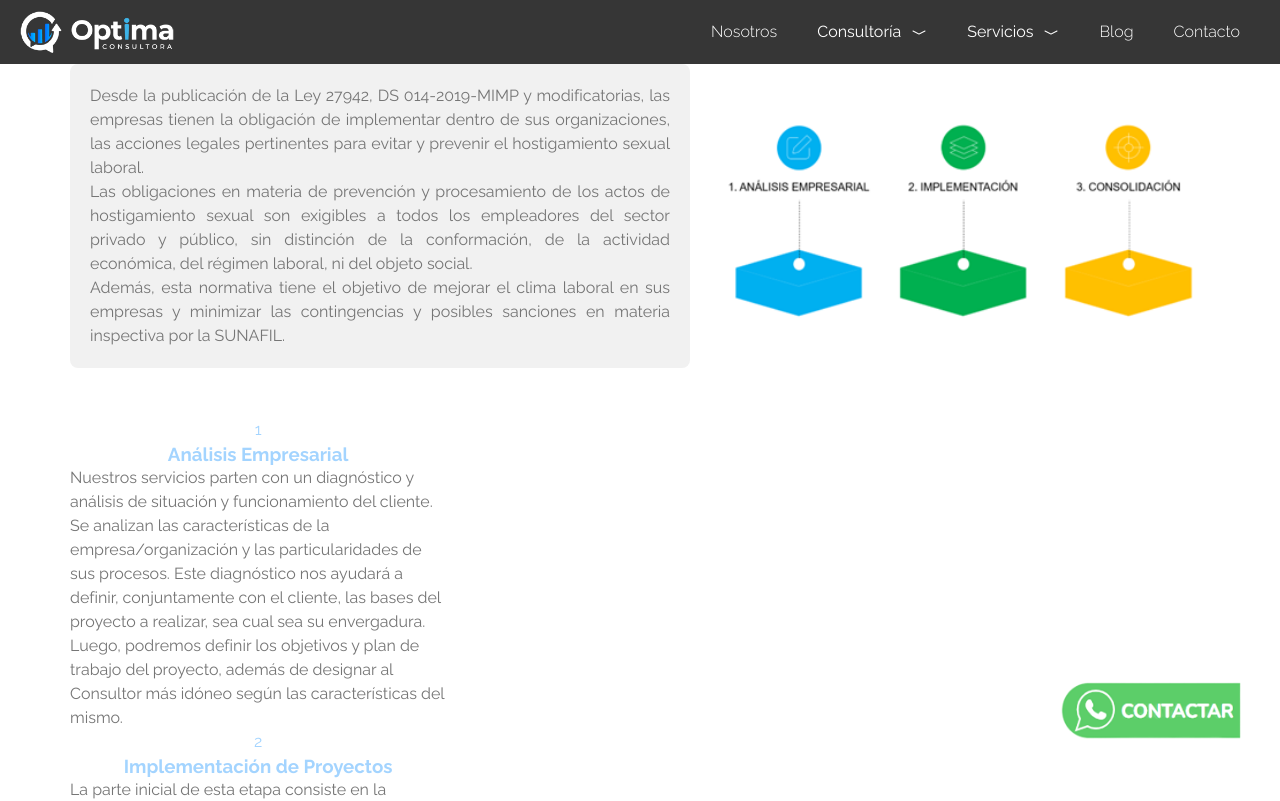
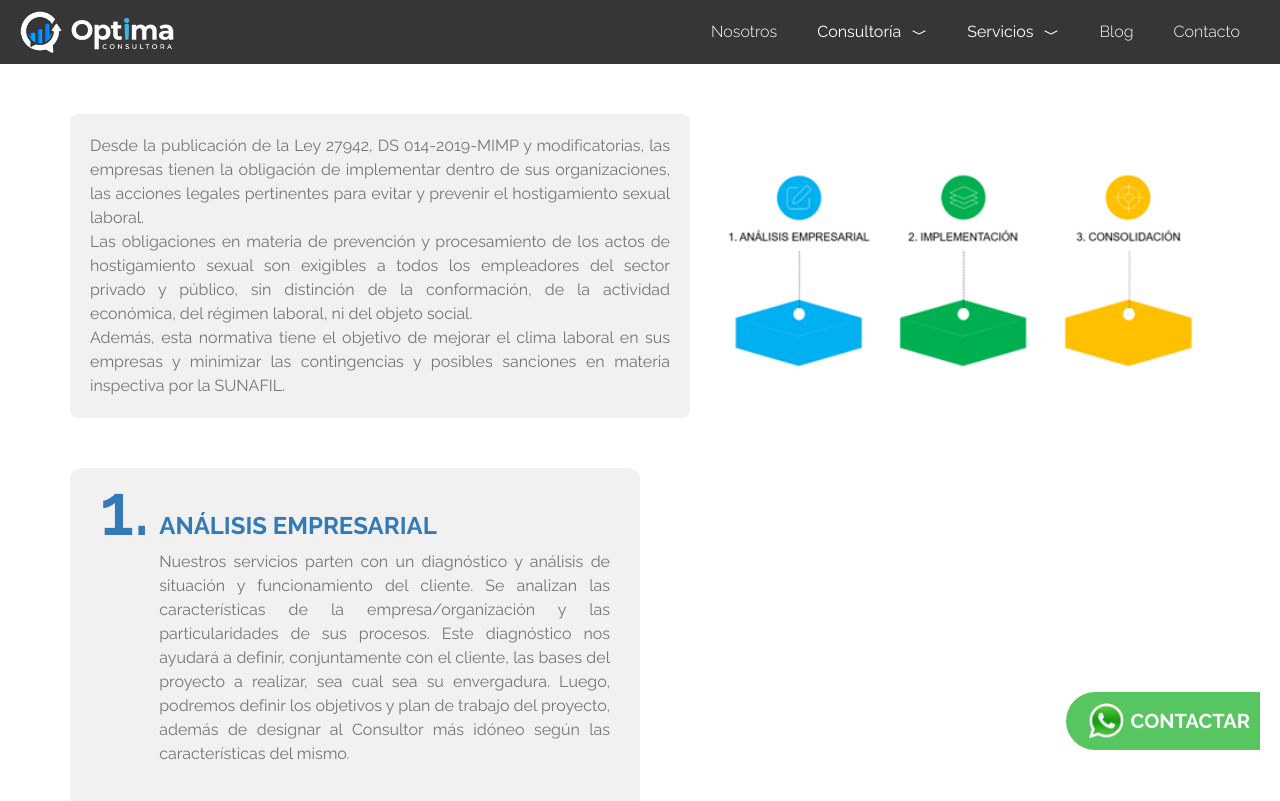
Before and after one commit to JesusBarboza1994/optima-landing, a React (Create React App) app: page /metodo in a window 1280 px wide. Shown: the top 801 px of the page. Built offline with nearby package versions, Linux system fonts and the light colour scheme.

Commit message:
CHORE: method page

```diff
--- a/src/App.js
+++ b/src/App.js
@@ -31,22 +31,28 @@ import SeguridadSaludLaboral from './pages/SeguridadSaludLaboral';
 import Banner from './components/banner';
 import Metodo from './pages/Metodo';
 import Antisoborno from './pages/Antisoborno';
+import { colors } from './styles/colors';
 
 const ContainerImage = styled.div`
   display:flex;
   cursor:pointer;
   align-items:center;
   justify-content:center;
-  width:75px;
-  height:75px;
-  border-radius:50%;
+  // width:200px;
+  padding: 4px 10px 4px 15px;
+  // height:75px;
+  border-radius:36px 0 0 36px;
   background:#4fc359;
   opacity:0.95;
   position:fixed;
   bottom: 50px;
   right: 20px;
+  h2{
+    color:${colors.white};
+    font-size:20px;
+  }
   @media(max-width:650px){
-    right:20px;
+    right:-10px;
     scale:0.8;
   }
 `
@@ -67,7 +73,7 @@ const ContainerImage2 = styled.div`
   }
 `
 const Img = styled.img`
-  height:70px;
+  height:50px;
 `
 
 function App() {
@@ -108,9 +114,10 @@ function App() {
         <Route path="/medio-ambiente/2" element={<Template title={"Medio Ambiente"} descrip={"Capacitaciones"} Main={Medio2} />} />
         <Route path="/medio-ambiente/3" element={<Template title={"Medio Ambiente"} descrip={"Auditoría"} Main={Medio3} />} /> */}
       </Routes>
-      <ContainerImage2 onClick={handleWhatsapp}>
-        <Img src={wsp} alt="imagen"/>
-      </ContainerImage2>
+      <ContainerImage onClick={handleWhatsapp}>
+        <Img src={whatsapp} alt="imagen"/>
+        <h2>CONTACTAR</h2>
+      </ContainerImage>
       <Banner/>
       <Footer/>
     </div>
--- a/src/components/banner.js
+++ b/src/components/banner.js
@@ -2,6 +2,7 @@ import styled from "@emotion/styled"
 import consultoriaorganizacional from "../assets/consultoriaorganizacional.jpg"
 import cotizacion from "../assets/cotizacion.jpg"
 import { colors } from "../styles/colors"
+import { Link } from "react-router-dom"
 const Wrapper = styled.div`
   width:100%;
   display:flex;
@@ -82,8 +83,10 @@ export default function Banner(){
       <TextDiv>
         <div>
           <h1>¿Qué esperas para certificarte?</h1>
-          <h3>Consigue una cotización con nosotros.</h3>
-          <button>Solicitar cotización</button>
+          <h3>Conozcámonos e iniciemos nuevos proyectos juntos</h3>
+          <Link to={"/contacto"}>
+            <button>Solicitar cotización</button>
+          </Link>
         </div>
       </TextDiv>
       <img src={cotizacion} alt="imagen"/>
--- a/src/components/card-home.js
+++ b/src/components/card-home.js
@@ -6,13 +6,11 @@ const Wrapper = styled.div`
   flex-direction:column;
   max-width:510px;
   align-items:center;
-  margin: 0px 20px;
   @media (max-width: 530px) {
     width:100%;
     padding-left:15px;
     padding-right:15px;
     justify-content:center;
-    margin: 0px 60px;
   }
 `
 const Title = styled.div`
@@ -21,6 +19,9 @@ const Title = styled.div`
   padding:10px 0px;
   width:100%;
   color:${colors.black};
+  @media(max-width:1400px){
+    font-size:18px;
+  }
 `
 const Figure = styled.figure`
   position: relative;
@@ -33,7 +34,12 @@ const Figure = styled.figure`
   &:hover img{
     opacity: 0.3;
   }
-
+  @media(max-width:1200px){
+    max-width:300px;
+  }
+  // @media(max-width:1150px){
+  //   max-width:270px;
+  // }
 `
 const Figcaption = styled.figcaption`
   position: absolute;
--- a/src/components/method-card.js
+++ b/src/components/method-card.js
@@ -1,14 +1,56 @@
 import styled from "@emotion/styled"
+import { colors } from "../styles/colors"
 
 const Wrapper = styled.div`
+  grid-column: ${props => props.col}/ span 2;
+  grid-row: ${props => props.row};
+  display:flex;
+  width:100%;
+  background: ${colors.stone[100]};
+  padding: 30px;
+  border-radius: 12px;
+  span{
+    font-size:72px;
+    color:${colors.blue["700"]};
+    padding-right:10px;
+    font-weight:600;
+  }
   div{
     width:100%;
+    height:100%;
+    display:flex;
+    flex-direction:column;
+  }
+  h3{
+    width:100%;
+    text-align:start;
+    padding-top:16px;
+    font-size:24px;
+    color:${colors.blue["700"]};
+  }
+  p{
+    text-align:justify;
+    padding-top:12px;
+  }
+  @media(max-width:750px){
+    span{
+      font-size:24px;
+    }
+    h3{
+      padding-top:0px;
+    }
+    p{
+      text-align:start;
+    }
+  }
+  @media(max-width:480px){
+    padding: 15px;
   }
 `
 
-export default function MethodCard({number, title, text}){
+export default function MethodCard({number, title, text, col, row}){
   return(
-    <Wrapper>
+    <Wrapper col={col} row={row}>
       <span>{number}</span>
       <div>
         <h3>{title}</h3>
--- a/src/pages/Home.js
+++ b/src/pages/Home.js
@@ -48,12 +48,12 @@ const SectionMethod = styled.section`
 `
 const WrapperCard = styled.div`
   display: flex;
-  gap: 30px;
   justify-content:center;
   gap:20px;
   @media(max-width:1000px){
     flex-direction:column;
     align-items:center;
+    gap:20px;
   }
 `
 const HacemosSection = styled.section`
@@ -175,9 +175,15 @@ export default function Home(){
         <hr/>
       </ParlanteSection> */}
       <WrapperCard>
-        <CardHome img={sitemaiso} title={"Sistemas de Gestión ISO"} text={'"Implementación y mantenimiento de sistemas de gestión basados en estándares internacionales como lo son las normas ISO 9001, ISO 14001, ISO 45001, entre otros."'}/>
-        <CardHome img={sst} title={"Ley de Seguridad y Salud Laboral"} text={'"Consultoría e implementación en la Ley 29783 Ley de seguridad y salud en el trabajo, su reglamento y modificatorias."'}/>
-        <CardHome img={consultoriaorganizacional} title={"Homologación de Proveedores"} text={'"Asesoría técnica y documentaria para aprobar los procesos de análisis, verificación y evaluación de diferentes aspectos de su organización requeridos por sus clientes a través de empresas certificadoras."'}/>
+        <Link style={{textDecoration:"none"}} to={"/sistema-gestion-iso"}>
+          <CardHome img={sitemaiso} title={"Sistemas de Gestión ISO"} text={'"Implementación y mantenimiento de sistemas de gestión basados en estándares internacionales como lo son las normas ISO 9001, ISO 14001, ISO 45001, entre otros."'}/>
+        </Link>
+        <Link style={{textDecoration:"none"}} to={"seguridad-y-salud-laboral"}>
+          <CardHome img={sst} title={"Ley de Seguridad y Salud Laboral"} text={'"Consultoría e implementación en la Ley 29783 Ley de seguridad y salud en el trabajo, su reglamento y modificatorias."'}/>
+        </Link>
+        <Link style={{textDecoration:"none"}} to={"/homologaciones"}>
+          <CardHome img={consultoriaorganizacional} title={"Homologación de Proveedores"} text={'"Asesoría técnica y documentaria para aprobar los procesos de análisis, verificación y evaluación de diferentes aspectos de su organización requeridos por sus clientes a través de empresas certificadoras."'}/>
+        </Link>
       </WrapperCard>
       <OfferSection>
         <img src={metodo} alt='imagen'/>
--- a/src/pages/Metodo.js
+++ b/src/pages/Metodo.js
@@ -3,14 +3,14 @@ import { colors } from "../styles/colors"
 import metodo from "../assets/metodo/metodo.png"
 import MethodCard from "../components/method-card"
 const Container = styled.div`
+
   display: flex;
   flex-direction:column;
   width:100%;
   align-items:center;
   max-width:1170px;
   margin:auto;
-  padding-left:15px;
-  padding-right:15px;
+  padding: 50px 15px;
   p{
     font-size:16px;
     color:${colors.gray.light};
@@ -92,6 +92,16 @@ const Div2 = styled.div`
     width:33%;
   }
 `
+const Grid = styled.div`
+  display: grid;
+  grid-template-columns: repeat(4, 1fr);
+  grid-template-rows: repeat(3, 1fr);
+  row-gap:20px;
+  @media(max-width:750px){
+    display:flex;
+    flex-direction:column;
+  }
+`
 export default function Metodo(){
   return(
     <Container>
@@ -103,21 +113,11 @@ export default function Metodo(){
         </Background>
         <img src={metodo} alt="imagen" style={{width:"100%"}}/>
       </Div1>
-      <Div2>
-        <MethodCard number={1} title={"Análisis Empresarial"} text={"Nuestros servicios parten con un diagnóstico y análisis de situación y funcionamiento del cliente. Se analizan las características de la empresa/organización y las particularidades de sus procesos. Este diagnóstico nos ayudará a definir, conjuntamente con el cliente, las bases del proyecto a realizar, sea cual sea su envergadura. Luego, podremos definir los objetivos y plan de trabajo del proyecto, además de designar al Consultor más idóneo según las características del mismo."}/>
-        <div></div>
-        <div></div>
-      </Div2>
-      <Div2>
-        <div></div>
-        <MethodCard number={2} title={"Implementación de Proyectos"} text={"La parte inicial de esta etapa consiste en la capacitación y sensibilización de su personal. Nuestros consultores se caracterizan por la capacidad de potenciar la labor del equipo en cada empresa a través de capacitación continua. Luego, se fijan los objetivos y plan de trabajo por proceso, se desarrollan los documentos asociados mientras se aportan las herramientas, técnicas y soluciones necesarias para cada caso en la implementación. Los consultores de ÓPTIMA analizan los resultados de cada etapa y valoran la consecución de los objetivos iniciales."}/>
-        <div></div>
-      </Div2>
-      <Div2>
-        <div></div>
-        <div></div>
-        <MethodCard number={3} title={"Consolidación"} text={"Somos conscientes de que todo proceso de cambio que afecte a estrategias requiere un esfuerzo adicional para que realmente consolide su eficacia más allá de la fase de implementación liderada por nuestros consultores. A través del acompañamiento continuo, y la absolución de dudas y consultas bajo el enfoque de mejora continua, ÓPTIMA CONSULTORA provee los instrumentos necesarios para garantizar la consolidación plena de los trabajos realizados, así como la certificación correspondiente."}/>
-      </Div2>
+      <Grid>
+          <MethodCard col={1} row={1} number={"1."} title={"ANÁLISIS EMPRESARIAL"} text={"Nuestros servicios parten con un diagnóstico y análisis de situación y funcionamiento del cliente. Se analizan las características de la empresa/organización y las particularidades de sus procesos. Este diagnóstico nos ayudará a definir, conjuntamente con el cliente, las bases del proyecto a realizar, sea cual sea su envergadura. Luego, podremos definir los objetivos y plan de trabajo del proyecto, además de designar al Consultor más idóneo según las características del mismo."}/>
+          <MethodCard col={2} row={2} number={"2."} title={"IMPLEMENTACIÓN DE PROYECTOS"} text={"La parte inicial de esta etapa consiste en la capacitación y sensibilización de su personal. Nuestros consultores se caracterizan por la capacidad de potenciar la labor del equipo en cada empresa a través de capacitación continua. Luego, se fijan los objetivos y plan de trabajo por proceso, se desarrollan los documentos asociados mientras se aportan las herramientas, técnicas y soluciones necesarias para cada caso en la implementación. Los consultores de ÓPTIMA analizan los resultados de cada etapa y valoran la consecución de los objetivos iniciales."}/>
+          <MethodCard col={3} row={3} number={"3."} title={"CONSOLIDACIÓN"} text={"Somos conscientes de que todo proceso de cambio que afecte a estrategias requiere un esfuerzo adicional para que realmente consolide su eficacia más allá de la fase de implementación liderada por nuestros consultores. A través del acompañamiento continuo, y la absolución de dudas y consultas bajo el enfoque de mejora continua, ÓPTIMA CONSULTORA provee los instrumentos necesarios para garantizar la consolidación plena de los trabajos realizados, así como la certificación correspondiente."}/>
+      </Grid>
     </Container>
   )
 }
```
